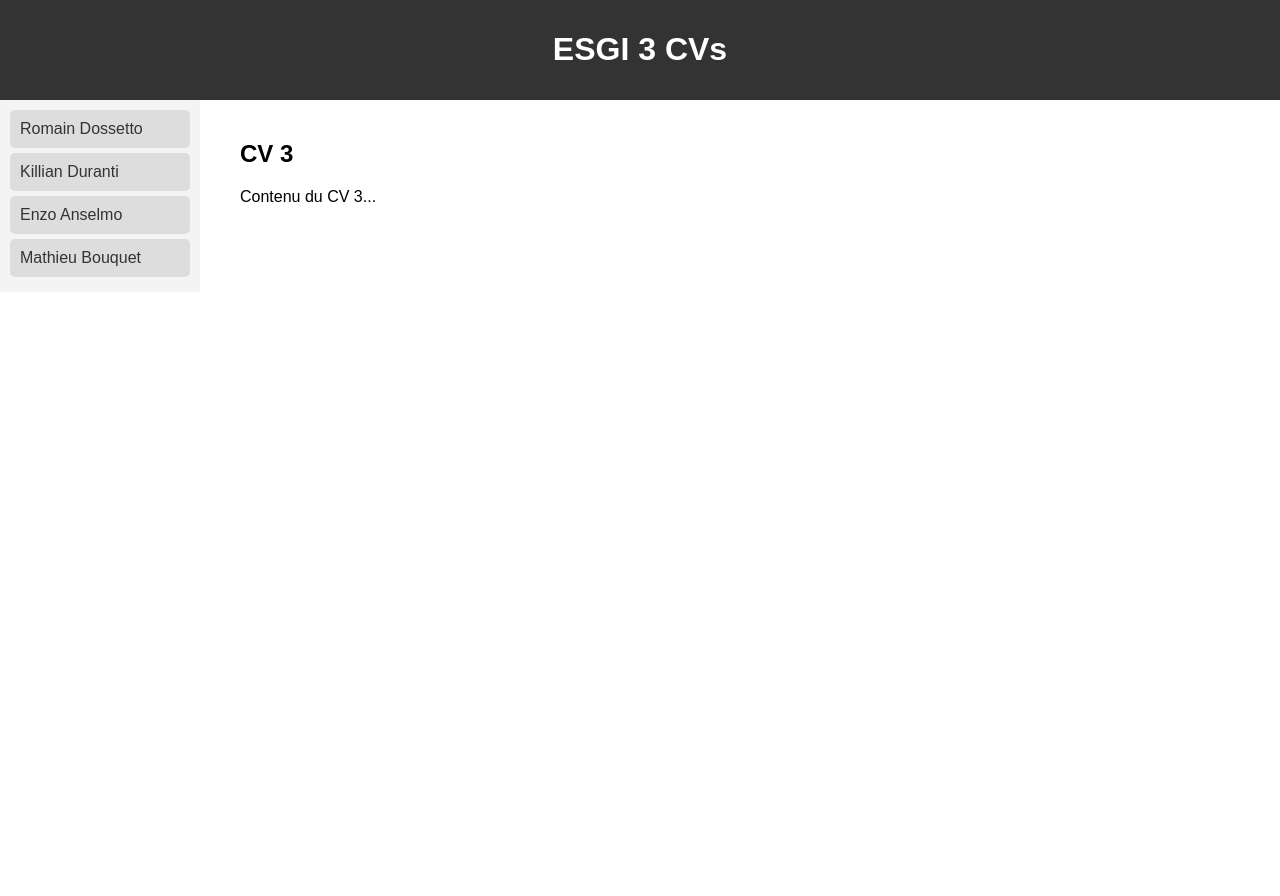
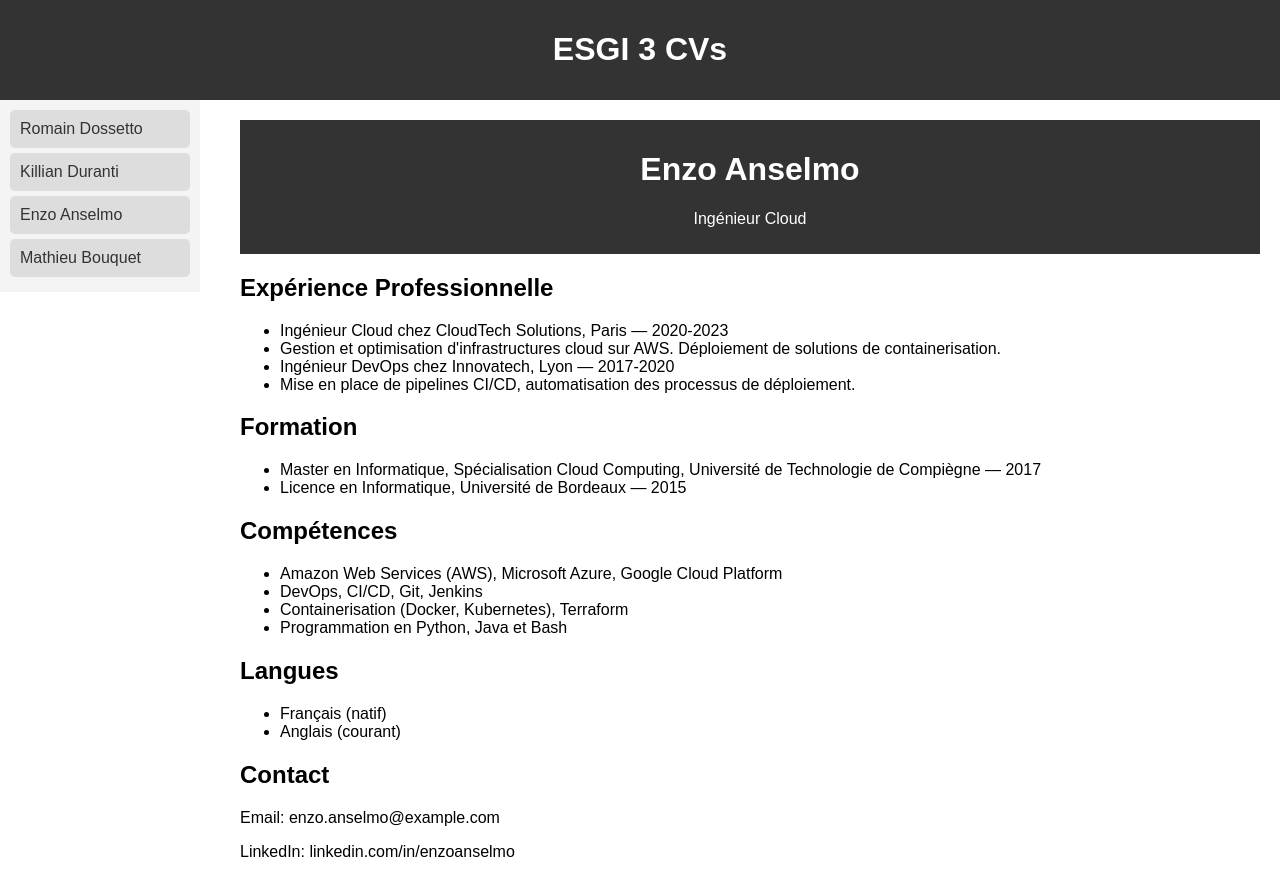
Before and after one commit to Killian2606/CV, a plain HTML site: page index.html in a window 1280 px wide. Both pictures are taken after a click on the link "Enzo Anselmo". Before the commit the page ends 800 px from the top, so only its background shows below. Drawn offline with Linux system fonts and the light colour scheme.

Commit message:
première version

```diff
--- a/index.html
+++ b/index.html
@@ -90,9 +90,59 @@
         </div>
 
         <div id="cv3" class="cv">
-            <!-- Contenu du CV 3 -->
-            <h2>CV 3</h2>
-            <p>Contenu du CV 3...</p>
+
+            <head>
+                <title>CV de Enzo Anselmo</title>
+                <link rel="stylesheet" type="text/css" href="style.css">
+            </head>
+            <body>
+                <header>
+                    <h1>Enzo Anselmo</h1>
+                    <p>Ingénieur Cloud</p>
+                </header>
+
+                <section>
+                    <h2>Expérience Professionnelle</h2>
+                    <ul>
+                        <li>Ingénieur Cloud chez CloudTech Solutions, Paris — 2020-2023</li>
+                        <li>Gestion et optimisation d'infrastructures cloud sur AWS. Déploiement de solutions de containerisation.</li>
+                        <li>Ingénieur DevOps chez Innovatech, Lyon — 2017-2020</li>
+                        <li>Mise en place de pipelines CI/CD, automatisation des processus de déploiement.</li>
+                    </ul>
+                </section>
+
+                <section>
+                    <h2>Formation</h2>
+                    <ul>
+                        <li>Master en Informatique, Spécialisation Cloud Computing, Université de Technologie de Compiègne — 2017</li>
+                        <li>Licence en Informatique, Université de Bordeaux — 2015</li>
+                    </ul>
+                </section>
+
+                <section>
+                    <h2>Compétences</h2>
+                    <ul>
+                        <li>Amazon Web Services (AWS), Microsoft Azure, Google Cloud Platform</li>
+                        <li>DevOps, CI/CD, Git, Jenkins</li>
+                        <li>Containerisation (Docker, Kubernetes), Terraform</li>
+                        <li>Programmation en Python, Java et Bash</li>
+                    </ul>
+                </section>
+
+                <section>
+                    <h2>Langues</h2>
+                    <ul>
+                        <li>Français (natif)</li>
+                        <li>Anglais (courant)</li>
+                    </ul>
+                </section>
+
+                <section>
+                    <h2>Contact</h2>
+                    <p>Email: enzo.anselmo@example.com</p>
+                    <p>LinkedIn: linkedin.com/in/enzoanselmo</p>
+                </section>
+            </body>
         </div>
         <div id="cv4" class="cv">
             <!-- Contenu du CV 4 -->
```
